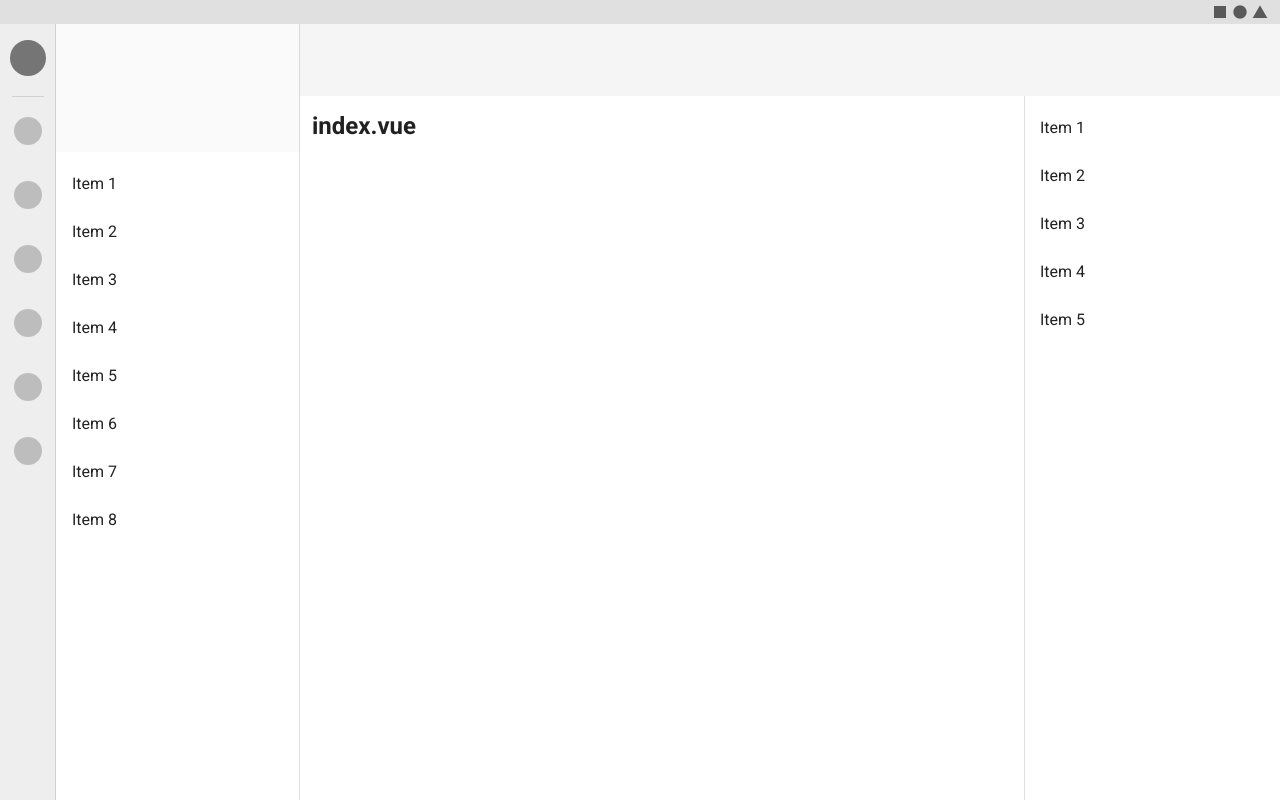
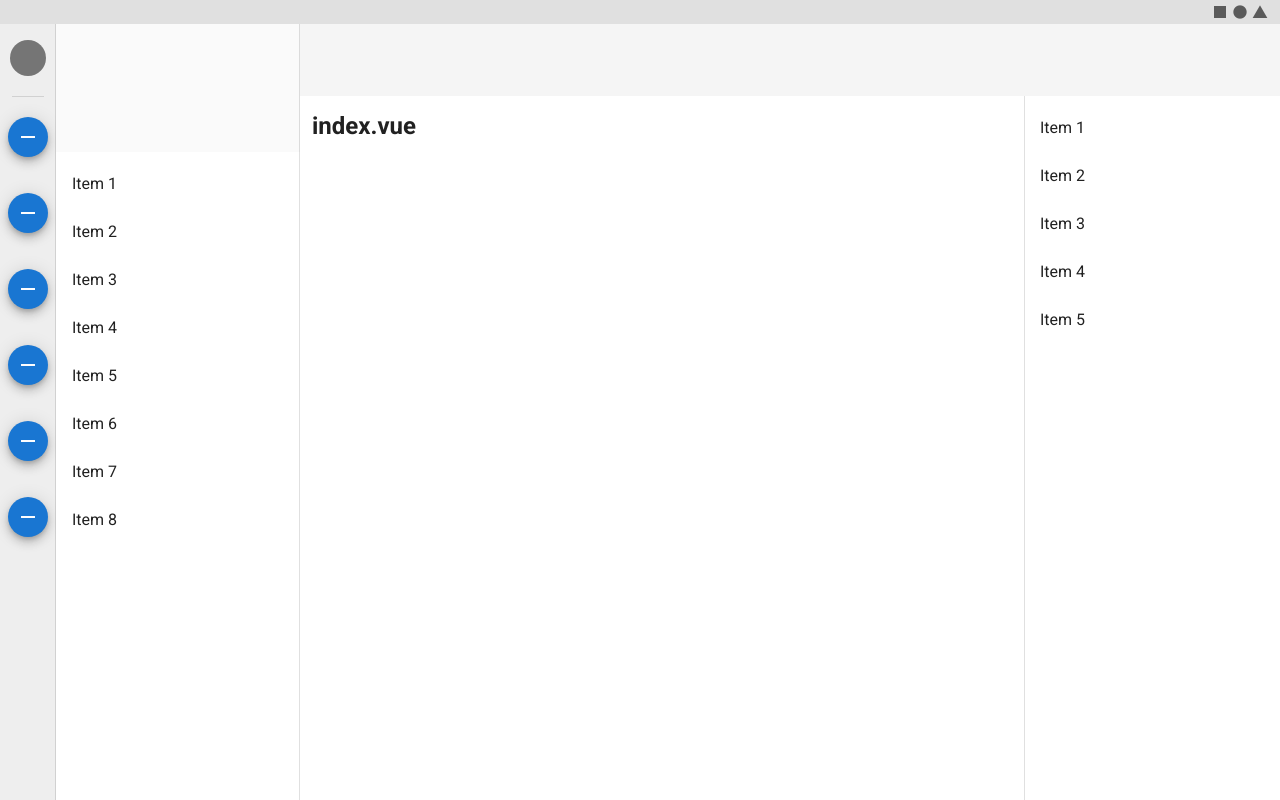
Before and after one commit to watagori/watagori, a Nuxt app: page / in a window 1280 px wide. Built offline with nearby package versions, Linux system fonts and the light colour scheme.

Commit message:
change nav-btn

```diff
--- a/components/TheNavigationBar.vue
+++ b/components/TheNavigationBar.vue
@@ -14,14 +14,17 @@
         ></v-avatar>
 
         <v-divider class="mx-3 my-5"></v-divider>
-
-        <v-avatar
+        <v-btn
           v-for="n in 6"
           :key="n"
           class="d-block text-center mx-auto mb-9"
-          color="grey lighten-1"
-          size="28"
-        ></v-avatar>
+          fab
+          dark
+          small
+          color="primary"
+        >
+          <v-icon dark>mdi-minus</v-icon>
+        </v-btn>
       </v-navigation-drawer>
 
       <v-sheet color="grey lighten-5" height="128" width="100%"></v-sheet>
```
